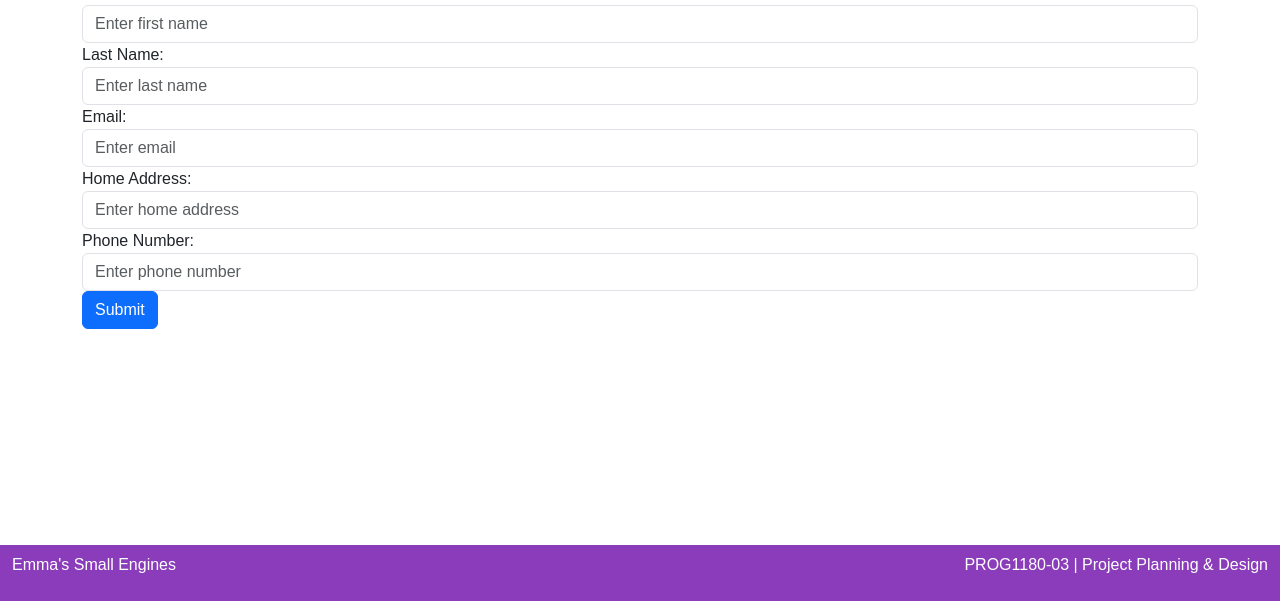
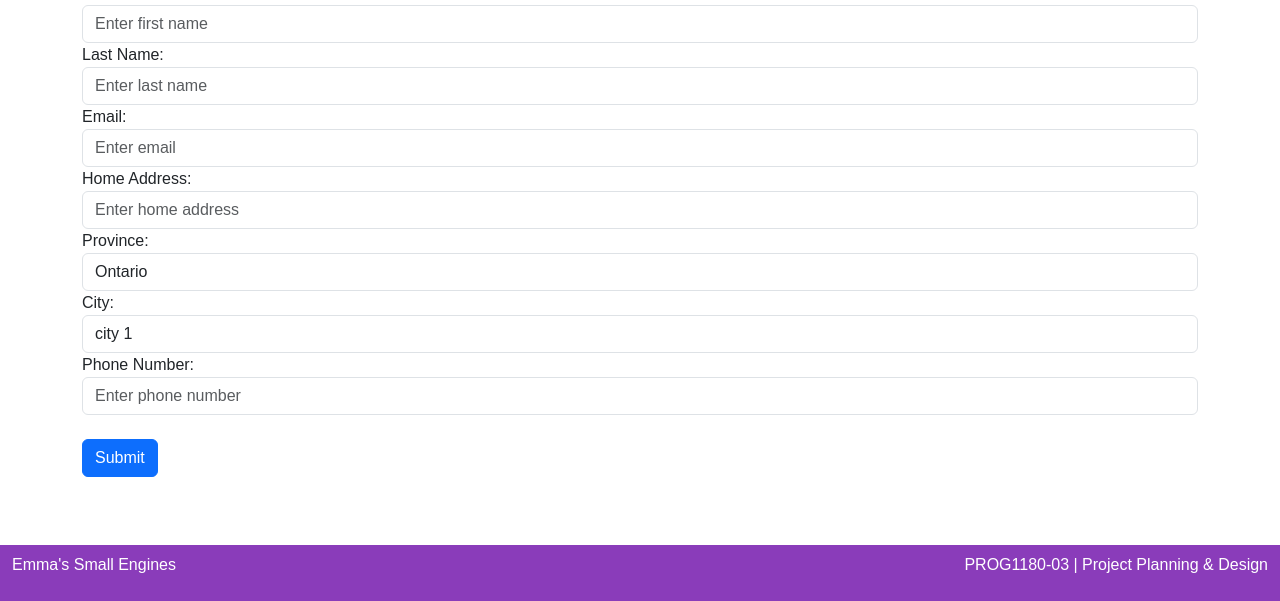
Before and after one commit to AndresVGu/emmas_small_engines, a plain HTML site: page pages/newCustomer.html in a window 1280 px wide. Shown: the part 199-800 px from the top of the page. Drawn offline with nearby package versions, Linux system fonts and the light colour scheme; a web font is replaced by a local one.

Commit message:
Add Province & city on customer

```diff
--- a/pages/newCustomer.html
+++ b/pages/newCustomer.html
@@ -53,12 +53,42 @@
             <input type="text" class="form-control" id="address" placeholder="Enter home address">
         </div>
 
+
+        <div class="form-group">
+            <label for="address">Province:</label>
+            <br>
+            <select class="form-control">
+                <option>Ontario</option>
+                <option>British Columbia</option>
+                <option>Quebec</option>
+                <option>etc</option>
+                <option>etc</option>
+                <option>etc</option>
+            </select>
+        </div>
+
+        <div class="form-group">
+            <label for="address">City:</label>
+            <br>
+            <select class="form-control">
+                <option>city 1</option>
+                <option>city 2</option>
+                <option>city 3</option>
+                <option>city 4</option>
+                <option>city 5</option>
+                <option>city 6</option>
+            </select>
+        </div>
+
         <div class="form-group">
             <label for="phone">Phone Number:</label>
             <input type="tel" class="form-control" id="phone" placeholder="Enter phone number">
         </div>
+        <br>
+        <div>
+            <button type="submit" class="btn btn-primary">Submit</button>
+        </div>
 
-        <button type="submit" class="btn btn-primary">Submit</button>
     </form>
 </div>
 <div class="container flex-grow-1"></div> <!-- Flexbox to push content to the top -->
```
Also changed, not shown: pages/updateCustomer.html (+26 -0 lines).
